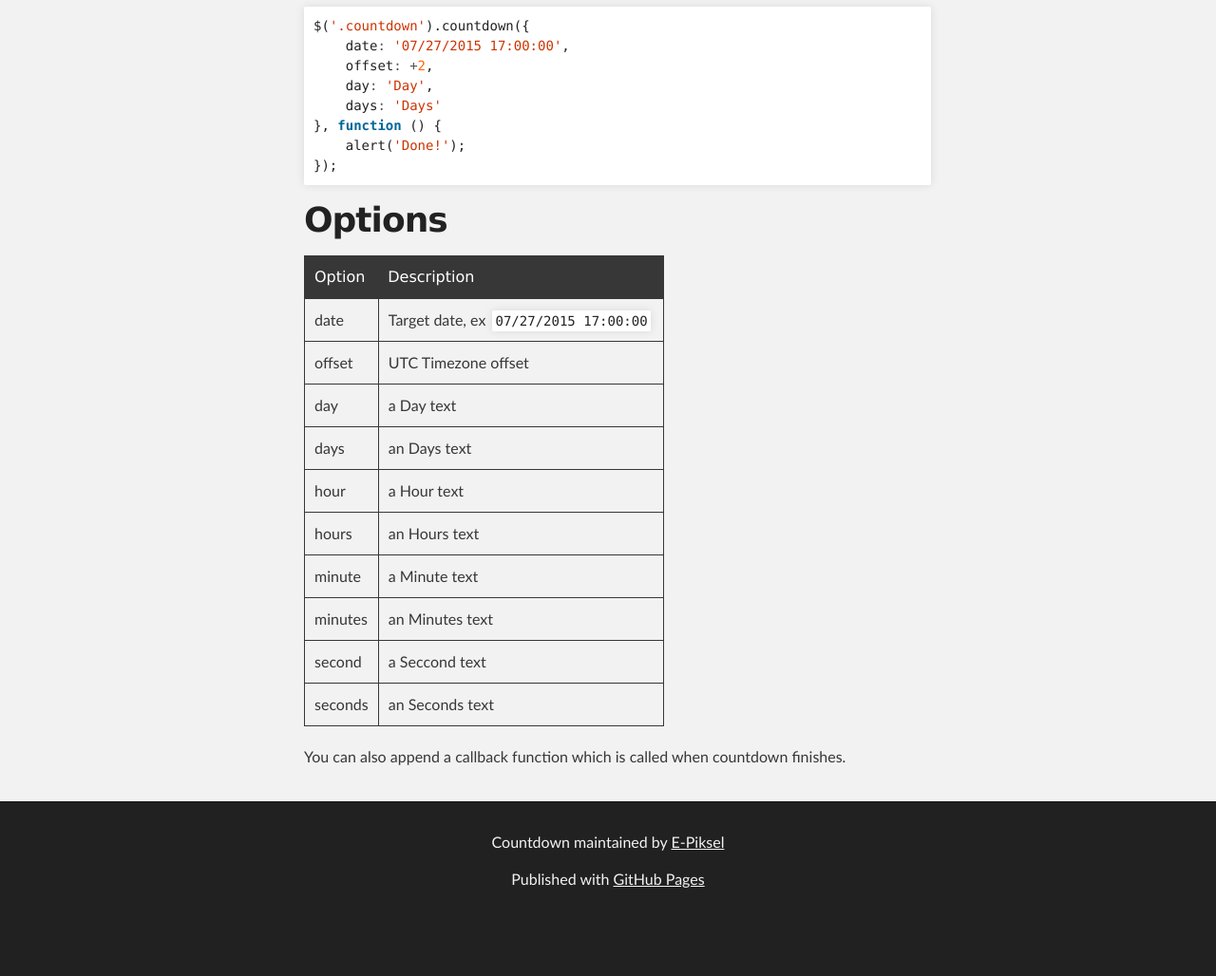
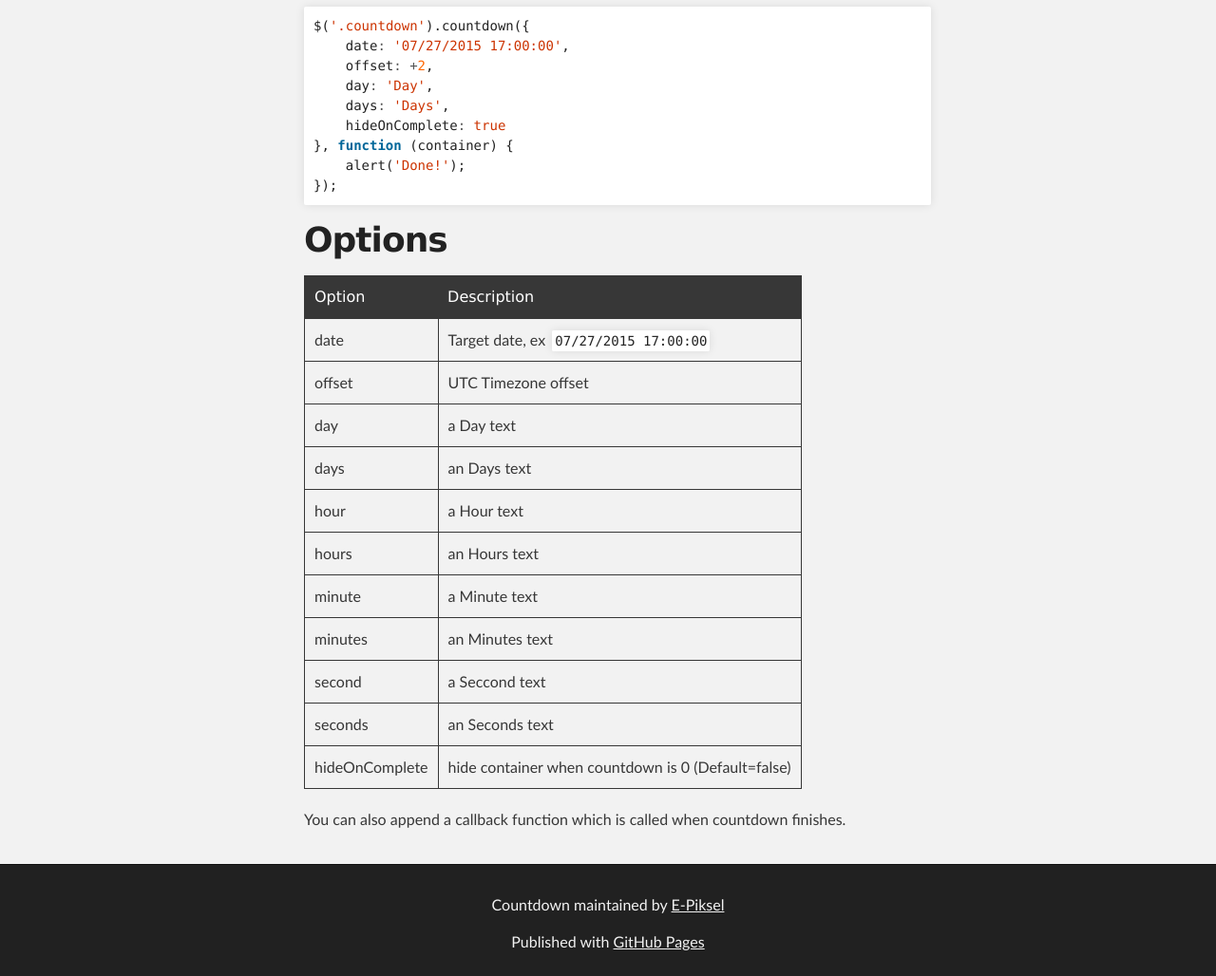
Before and after one commit to epiksel/countdown, a plain HTML site: page index.html in a window 1280 px wide. Shown: the part 495-1523 px from the top of the page at 95% size. Before the commit the page ends 1468 px from the top, so only its background shows below. Drawn offline with Linux system fonts and the light colour scheme.

Commit message:
Update demo page

```diff
--- a/index.html
+++ b/index.html
@@ -44,14 +44,14 @@
     <span class="nx">date</span><span class="o">:</span> <span class="s1">'07/27/2015 17:00:00'</span><span class="p">,</span>
     <span class="nx">offset</span><span class="o">:</span> <span class="o">+</span><span class="mi">2</span><span class="p">,</span>
     <span class="nx">day</span><span class="o">:</span> <span class="s1">'Day'</span><span class="p">,</span>
-    <span class="nx">days</span><span class="o">:</span> <span class="s1">'Days'</span>
-<span class="p">},</span> <span class="kd">function</span> <span class="p">()</span> <span class="p">{</span>
+    <span class="nx">days</span><span class="o">:</span> <span class="s1">'Days'</span><span class="p">,</span>
+    <span class="nx">hideOnComplete</span><span class="o">:</span> <span class="s1">true</span>
+<span class="p">},</span> <span class="kd">function</span> <span class="p">(container)</span> <span class="p">{</span>
     <span class="nx">alert</span><span class="p">(</span><span class="s1">'Done!'</span><span class="p">);</span>
 <span class="p">});</span>
 </pre></div>
 
-<h1>
-<a name="options" class="anchor" href="#options"><span class="octicon octicon-link"></span></a>Options</h1>
+    <h1><a name="options" class="anchor" href="#options"><span class="octicon octicon-link"></span></a>Options</h1>
 
     <table>
       <thead>
@@ -63,8 +63,7 @@
       <tbody>
           <tr>
               <td>date</td>
-<td>Target date, ex <code>07/27/2015 17:00:00</code>
-</td>
+              <td>Target date, ex <code>07/27/2015 17:00:00</code></td>
           </tr>
           <tr>
               <td>offset</td>
@@ -102,6 +101,10 @@
               <td>seconds</td>
               <td>an Seconds text</td>
           </tr>
+          <tr>
+              <td>hideOnComplete</td>
+              <td>hide container when countdown is 0 (Default=false) </td>
+          </tr>
       </tbody>
   </table>
 
@@ -116,8 +119,5 @@
         <p>Published with <a href="https://pages.github.com">GitHub Pages</a></p>
       </footer>
     </div>
-
-
-
   </body>
 </html>
```
Also changed, not shown: demo/index.html (+4 -3 lines). Lines whose indentation alone changed are shown as unchanged.
